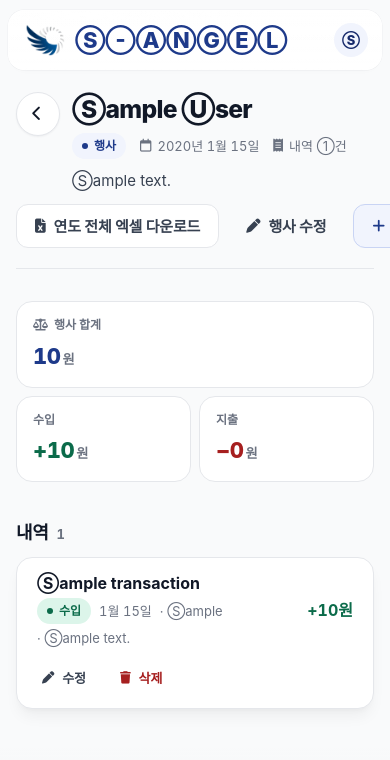
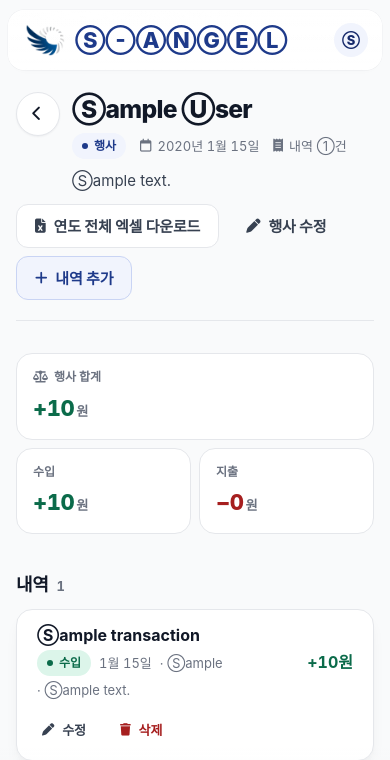
Before and after one commit to JungGyul/s-angel, a Django app: page /applications/accounting/event/1/ in a window 390 px wide; the page is wider, and only the part inside the window is pictured. Shown: the top 760 px of that part. Run offline with Django 5.2, Linux system fonts and the light colour scheme; a user stored in the database is signed in; tables that the repository leaves empty hold one stand-in row (values such as "Sample post"); some web fonts are replaced.

Commit message:
회계: 행사 합계를 +초록/−빨강으로 표시, 모바일 상단 버튼 넘침 수정
Co-Authored-By: Claude Opus 5.5 <noreply@anthropic.com>

```diff
--- a/s_angel/static/css/sangel.css
+++ b/s_angel/static/css/sangel.css
@@ -466,7 +466,7 @@ input, textarea { caret-color: var(--accent); }
 .page-head--back { flex-wrap: nowrap; align-items: flex-start; gap: var(--s-3); }
 .page-head--back > .page-head__text, .page-head--back > .cluster { flex: 1 1 auto; min-width: 0; }
 .page-head--back > .page-actions { flex: 0 0 auto; align-self: flex-end; }
-@media (max-width: 639px) { .page-head--back { flex-wrap: wrap; } .page-head--back > .page-head__text, .page-head--back > .cluster { flex-basis: calc(100% - 56px); } }
+@media (max-width: 639px) { .page-head--back { flex-wrap: wrap; } .page-head--back > .page-head__text, .page-head--back > .cluster { flex-basis: calc(100% - 56px); } .page-head--back > .page-actions, .page-head > .page-actions { flex: 1 1 100%; min-width: 0; } }
 .back-btn {
   flex: none;
   display: inline-grid; place-items: center;
@@ -813,6 +813,8 @@ a.list-row:active, button.list-row:active { background: var(--surface-press); }
 .stat--ok .stat__value { color: var(--ok-text); }
 .stat--bad .stat__value { color: var(--bad-text); }
 .stat--accent .stat__value { color: var(--accent); }
+.stat .stat__value.ok-text { color: var(--ok-text); }
+.stat .stat__value.bad-text { color: var(--bad-text); }
 
 .kv { display: grid; gap: 0; }
 .kv__row { display: flex; justify-content: space-between; gap: var(--s-4); padding: 10px 0; border-bottom: 1px solid var(--line); font-size: var(--fs-md); }
--- a/s_angel/templates/applications/accounting_event_detail.html
+++ b/s_angel/templates/applications/accounting_event_detail.html
@@ -58,7 +58,7 @@
 <div class="stats stats--3">
   <div class="stat stat--accent stat--lead">
     <div class="stat__label"><i class="fa-solid fa-scale-balanced" aria-hidden="true"></i>행사 합계</div>
-    <div class="stat__value">{% if summary.total < 0 %}−{{ summary.total|intcomma|slice:"1:" }}{% else %}{{ summary.total|intcomma }}{% endif %}<small>원</small></div>
+    <div class="stat__value {% if summary.total < 0 %}bad-text{% elif summary.total > 0 %}ok-text{% endif %}">{% if summary.total < 0 %}−{{ summary.total|intcomma|slice:"1:" }}{% elif summary.total > 0 %}+{{ summary.total|intcomma }}{% else %}0{% endif %}<small>원</small></div>
   </div>
   <div class="stat stat--ok">
     <div class="stat__label">수입</div>
--- a/s_angel/templates/applications/accounting_list.html
+++ b/s_angel/templates/applications/accounting_list.html
@@ -152,7 +152,7 @@
             </div>
           </div>
           <div class="ledger-row__amt">
-            <span>{% if s.total < 0 %}−{{ s.total|intcomma|slice:"1:" }}{% else %}{{ s.total|intcomma }}{% endif %}원</span>
+            <span class="{% if s.total < 0 %}bad-text{% elif s.total > 0 %}ok-text{% endif %}">{% if s.total < 0 %}−{{ s.total|intcomma|slice:"1:" }}{% elif s.total > 0 %}+{{ s.total|intcomma }}{% else %}0{% endif %}원</span>
             <span class="ledger-row__sub"><span class="ok-text">+{{ s.income|intcomma }}</span> · <span class="bad-text">−{{ s.expense|intcomma }}</span></span>
           </div>
           {% if is_admin %}
```
